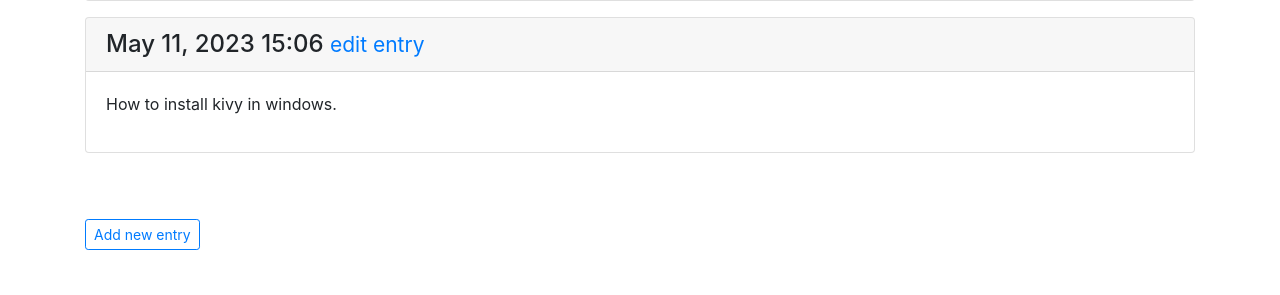
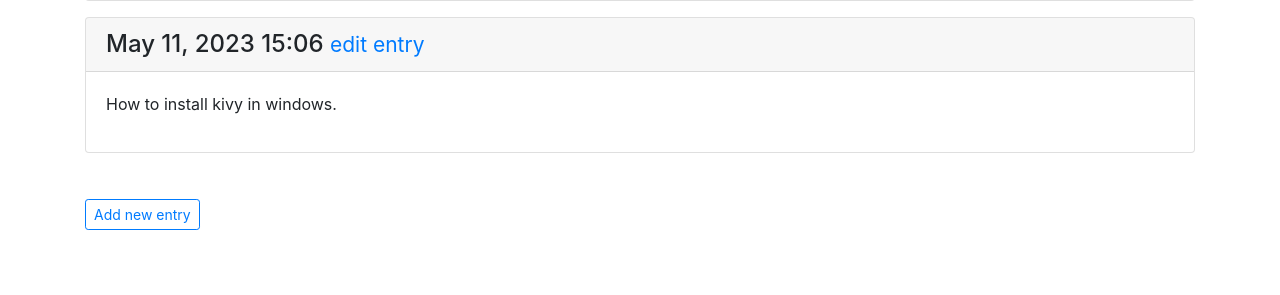
Before and after one commit to melikabaharnemati/Learning-log-website, a Django app: page /topics/1/ in a window 1280 px wide. Shown: the part 299-594 px from the top of the page. Run offline with Django 4.2, Linux system fonts and the light colour scheme; a user stored in the database is signed in; data comes from the database, SQL or seed files in the repository; some libraries are stand-ins or nearby versions.

Commit message:
topic.html modified with bootstrap

```diff
--- a/learning_logs/templates/learning_logs/topic.html
+++ b/learning_logs/templates/learning_logs/topic.html
@@ -29,7 +29,7 @@
   {% endfor %}
 
   <p>
-    <a class="btn btn-sm btn-outline-primary" style="margin-top: 50px;" href="{% url 'learning_logs:new_entry' topic.id %}">Add new entry</a>
+    <a class="btn btn-sm btn-outline-primary" style="margin-top: 30px;" href="{% url 'learning_logs:new_entry' topic.id %}">Add new entry</a>
   </p>
 
 {% endblock content %}
```
